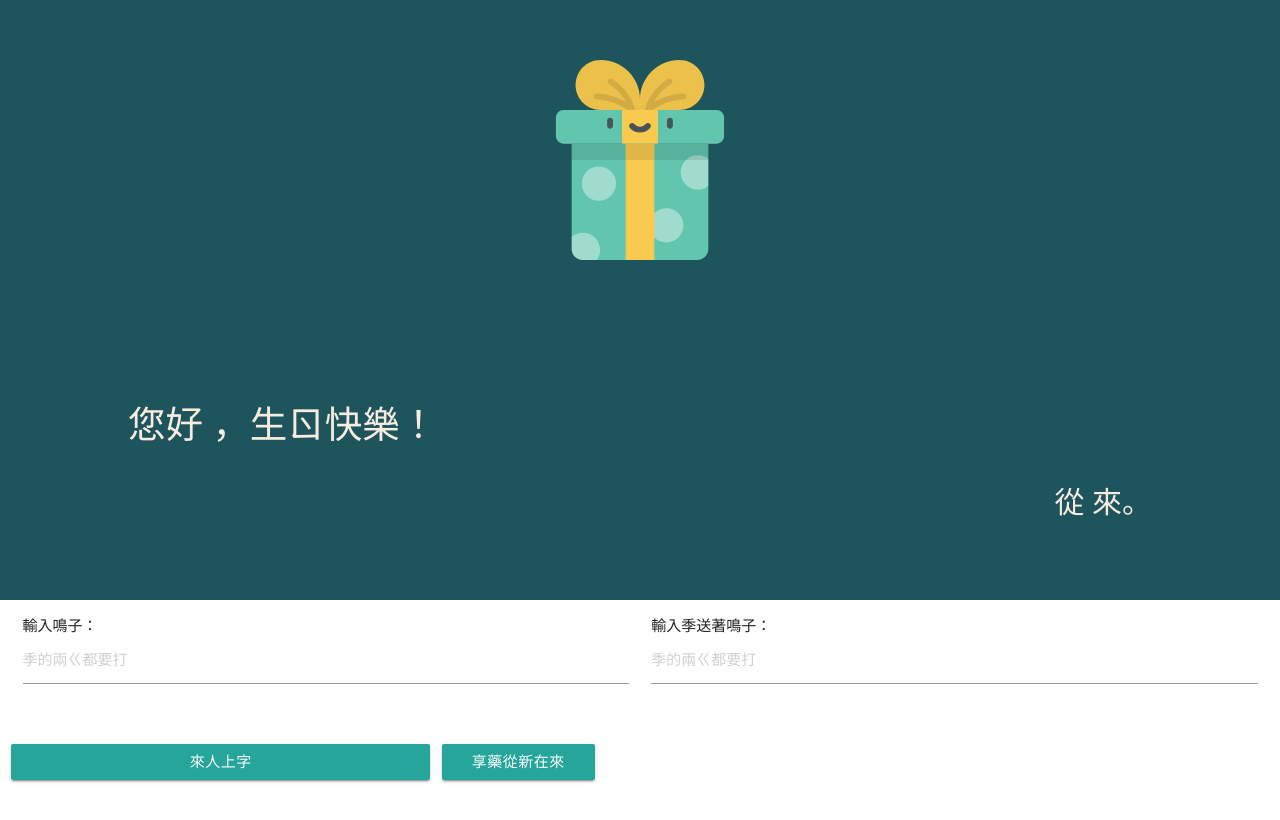
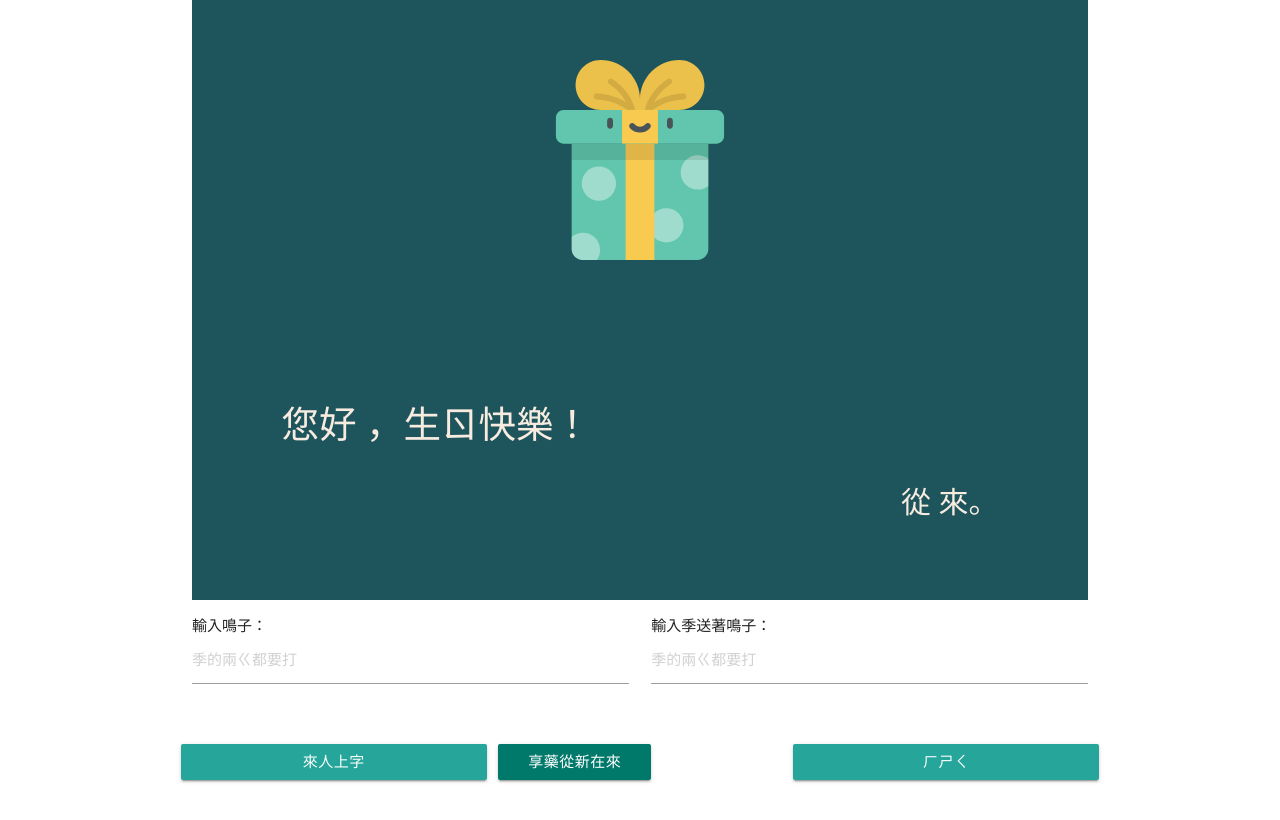
Before and after one commit to 57hex/57hex.github.io, a plain HTML site: page index.html in a window 1280 px wide. Drawn offline with nearby package versions, Linux system fonts and the light colour scheme.

Commit message:
add container

```diff
--- a/index.html
+++ b/index.html
@@ -3,17 +3,20 @@
 <head>
     <meta charset="UTF-8">
     <title>Title</title>
+    <meta name="viewport" id="view" content="width=device-width, minimum-scale=1, maximum-scale=1">
     <link rel="stylesheet" href="style.css">
     <link rel="stylesheet" href="csshake.css">
     <link rel="stylesheet" href="https://cdnjs.cloudflare.com/ajax/libs/materialize/0.100.2/css/materialize.min.css">
 </head>
 <body>
-    <div class="gift">
+    <div class="gift container">
         <img src="gift.svg" class="gift-pic shake-hard shake-constant" width="400px" height="200px" alt="">
-        <p class="gift-word">您好 <span id="username"></span>，生ㄖ快樂！</p>
+        <div class="row">
+            <p class="gift-word">您好 <span id="username"></span>，生ㄖ快樂！</p>
+        </div>
         <p class="gift-from">從 <span id="fromName"></span> 來。</p>
     </div>
-    <form action="">
+    <form action="" class="container">
     <div class="row">
         <div class="col s12">
             <div class="row">
@@ -31,8 +34,9 @@
             <div class="row">
                 <div class="btn col s4" onclick="putFromNameIn(), putNameIn()">來人上字</div>
                 <div class="col s4">
-                    <input type="reset" class="btn" value="享藥從新在來">
+                    <input type="reset" class="btn teal darken-2" value="享藥從新在來">
                 </div>
+                <div class="btn col s4" onclick="goodLuckHand(), putFromNameIn(), putNameIn()">ㄏㄕㄑ</div>
             </div>
         </div>
     </div>
--- a/test.js
+++ b/test.js
@@ -6,3 +6,7 @@ function putFromNameIn() {
     var x = document.getElementById("inputFromName").value;
     document.getElementById("fromName").innerText = x;
 }
+function goodLuckHand() {
+    document.getElementById("getName").value = "幹案三小ㄛ";
+    document.getElementById("inputFromName").value = "自己想很難??";
+}
```
Also changed, not shown: 1 other file.
